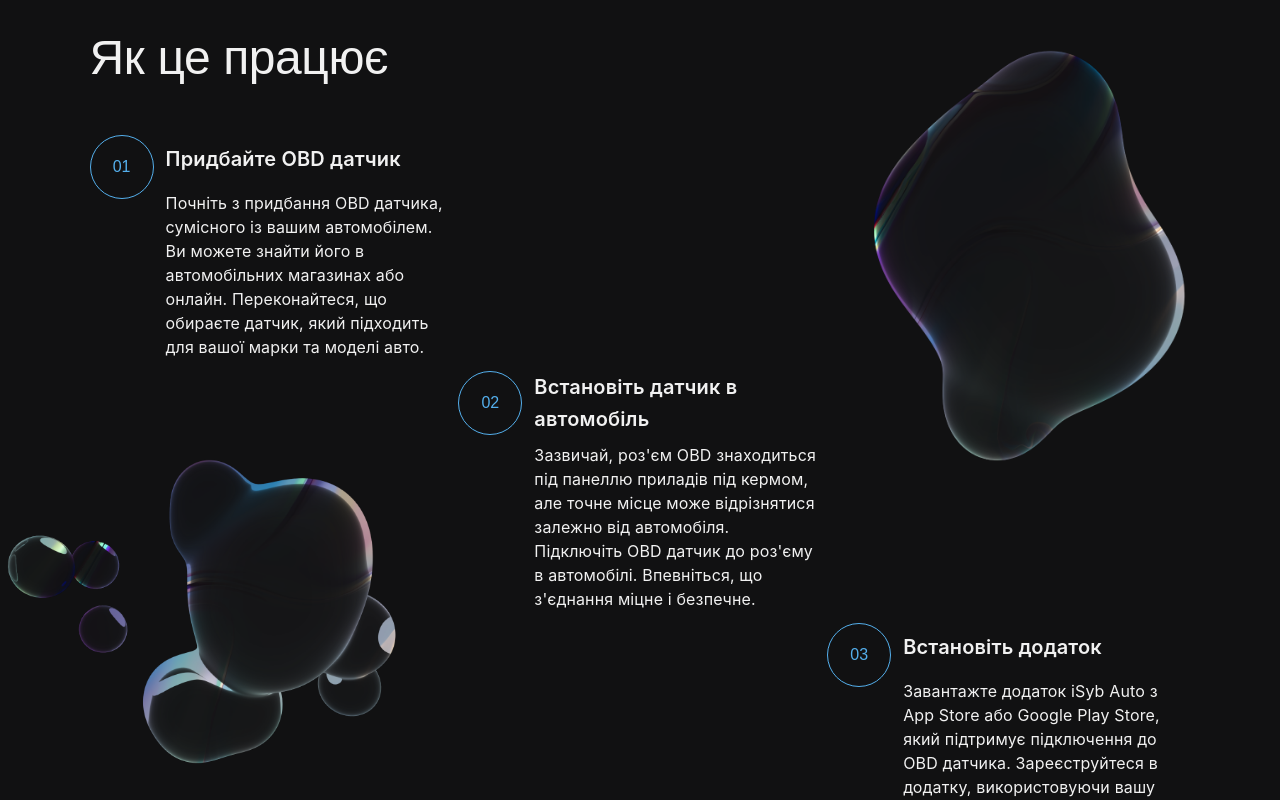
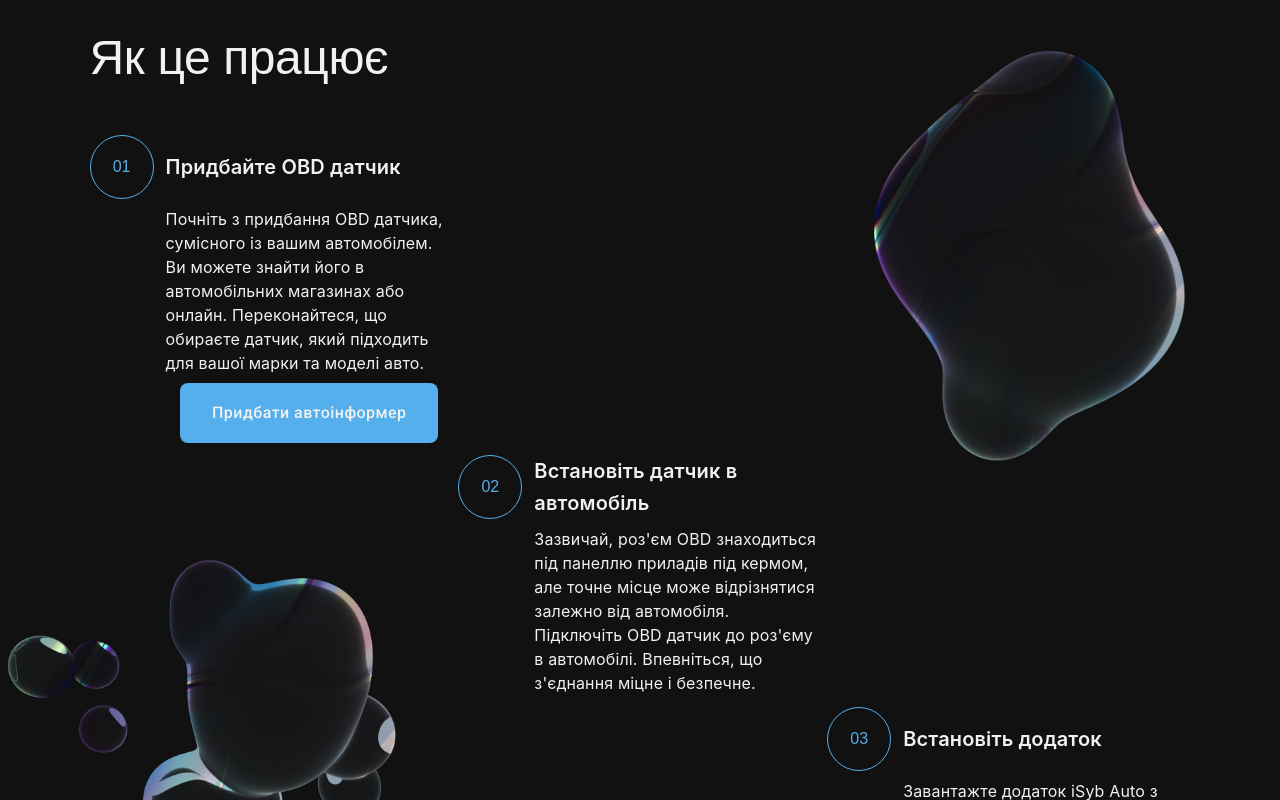
Before and after one commit to TM-OBD/obd_front, a React (Create React App) app in the folder frontend/: page / in a window 1280 px wide. Shown: the part 940-1740 px from the top of the page. Built offline with nearby package versions, Linux system fonts and the light colour scheme; a web font is replaced by a local one.

Commit message:
Add a button

```diff
--- a/frontend/src/components/Body/HIW/HowItWorks.js
+++ b/frontend/src/components/Body/HIW/HowItWorks.js
@@ -22,6 +22,17 @@ const CircleForNum = styled(Box)`
   border-radius: 50%;
   font-family: "Unbounded", sans-serif;
   color: ${({ theme }) => theme.palette.primary.blue.light};
+`;
+
+const StyledButton = styled(Button)`
+  background-color: ${({ theme }) => theme.palette.primary.blue.light};
+  color: ${({ theme }) => theme.palette.primary.white.light};
+  padding: 16px 32px 16px 32px;
+  border-radius: 8px;
+  text-transform: none;
+  &:hover {
+    background-color: ${({ theme }) => theme.palette.primary.blue.medium};
+  }
 `;
 
 function HowItWorks() {
@@ -156,6 +167,7 @@ function HowItWorks() {
                 sx={{
                   display: "flex",
                   flexDirection: "column",
+                  alignItems: "center",
                   gap: "8px",
                 }}
               >
@@ -164,13 +176,14 @@ function HowItWorks() {
                   sx={{
                     display: "flex",
                     alignItems: "center",
+                    width: "100%",
                     color: (theme) => theme.palette.primary.main,
                     fontFamily: "Inter, sans-serif",
                     fontWeight: 600,
                     minHeight: {
-                      xs: "64px",
-                      xs: "64px",
-                      xs: "64px",
+                      lg: "64px",
+                      md: "64px",
+                      sm: "64px",
                       xs: "48px",
                     },
                     fontSize: {
@@ -198,6 +211,20 @@ function HowItWorks() {
                 >
                   {block.text}
                 </Typography>
+                {idx === 0 && (
+                  <StyledButton
+                    sx={{
+                      fontSize: {
+                        lg: "16px",
+                        md: "20px",
+                        sm: "20px",
+                        xs: "14px",
+                      },
+                    }}
+                  >
+                    Придбати автоінформер
+                  </StyledButton>
+                )}
               </Box>
             </Box>
           </Box>
```
